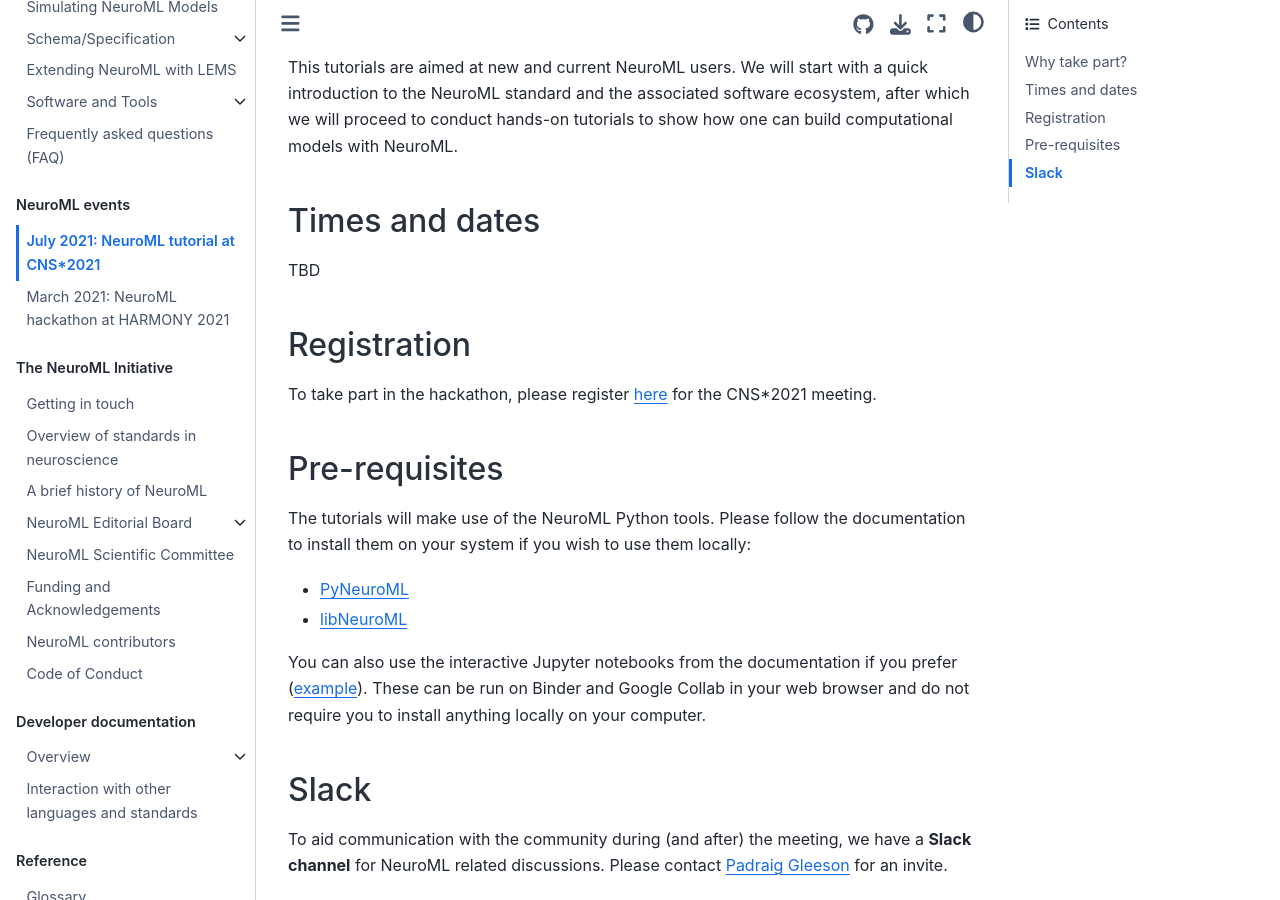
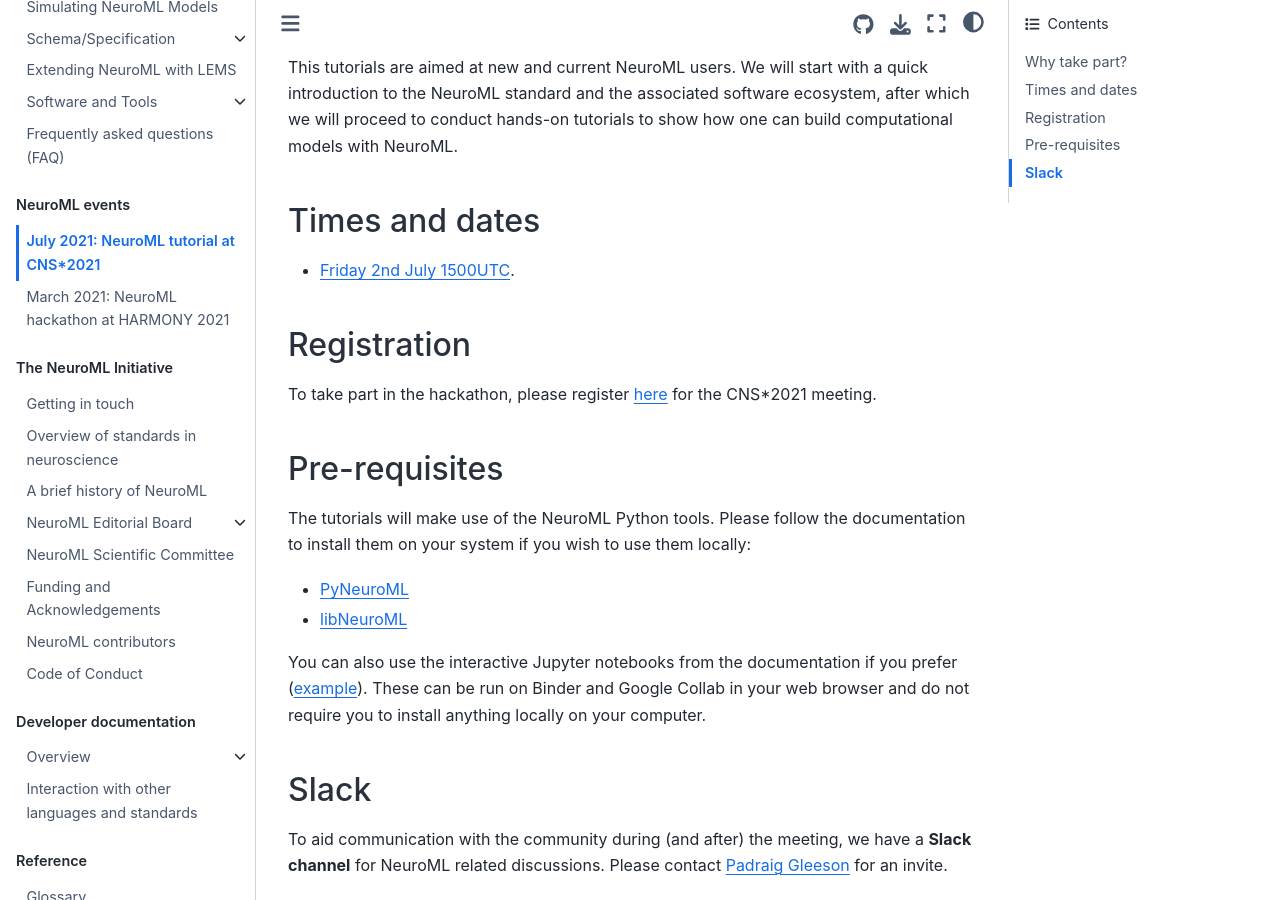
Before and after one commit to NeuroML/Documentation, a Jupyter Book: the page built from source/Events/202107-CNS2021.md, in a window 1280 px wide and 900 px high, scrolled down 493 px. Built offline with Jupyter Book 1.0.4 settings and Sphinx 7.4.7 and the Sphinx Book theme 1.1.4, drawn with Linux system fonts in a browser that asks for light colours.

Commit message:
feat: add date/time to NeuroML tutorial at CNS*2021

```diff
--- a/source/Events/202107-CNS2021.md
+++ b/source/Events/202107-CNS2021.md
@@ -18,7 +18,7 @@ This tutorials are aimed at new and current NeuroML users. We will start with a
 (neuromlevents:202107cns2021:when)=
 ## Times and dates
 
-TBD
+- [Friday 2nd July 1500UTC](https://www.timeanddate.com/worldclock/fixedtime.html?msg=NeuroML+tutorial+at+CNS%2A2021&iso=20210702T11&p1=179&ah=3).
 
 (neuromlevents:202107cns2021:registration)=
 ## Registration
```
